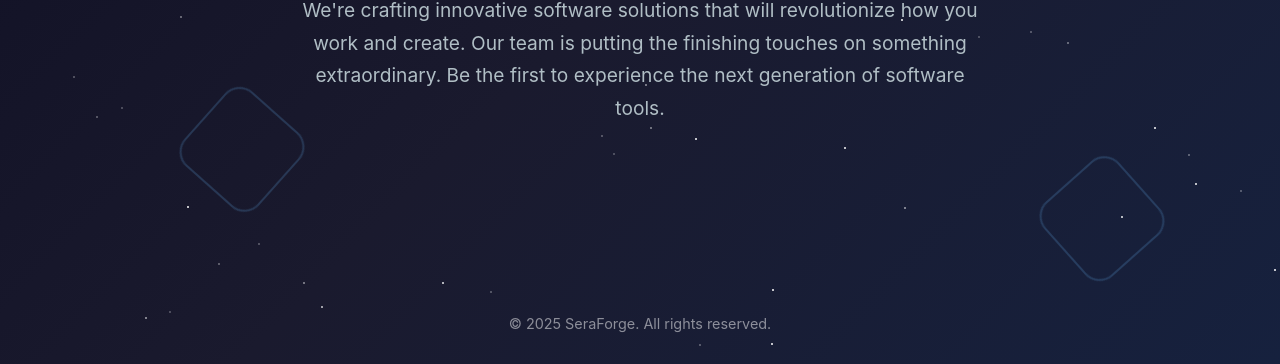
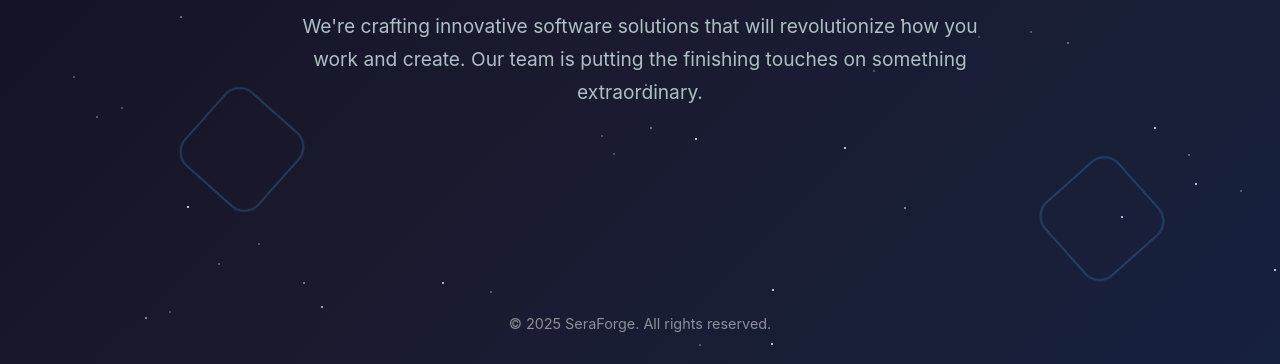
Before and after one commit to seraforge/seraforge.com, a plain HTML site: page index.html in a window 1280 px wide. Shown: the part 436-800 px from the top of the page. Drawn offline with Linux system fonts and the light colour scheme.

Commit message:
Update index.html

```diff
--- a/index.html
+++ b/index.html
@@ -198,7 +198,6 @@
         <div class="description">
             We're crafting innovative software solutions that will revolutionize how you work and create.
             Our team is putting the finishing touches on something extraordinary.
-            Be the first to experience the next generation of software tools.
         </div>
 
         <div class="footer" id="footer">
```
